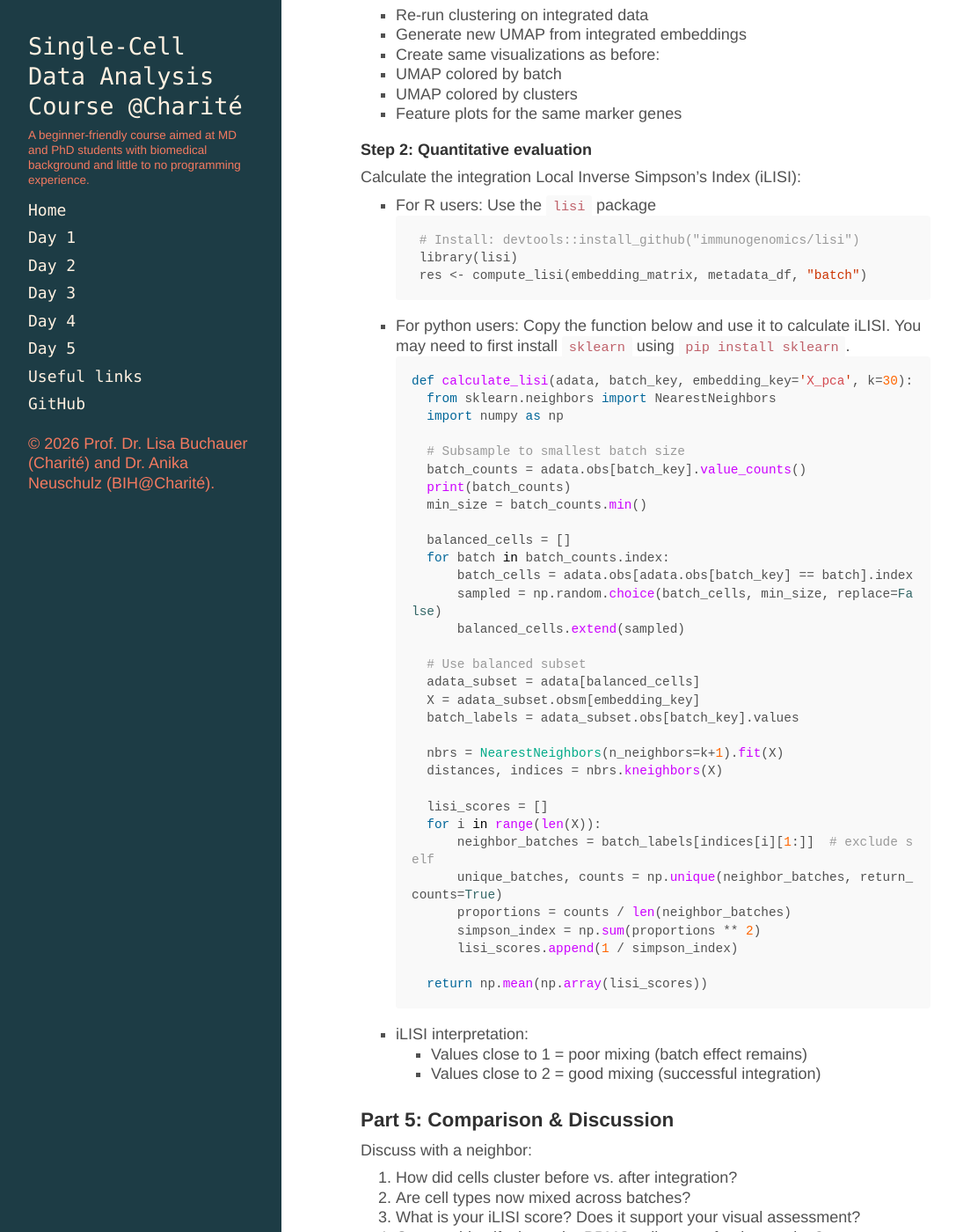
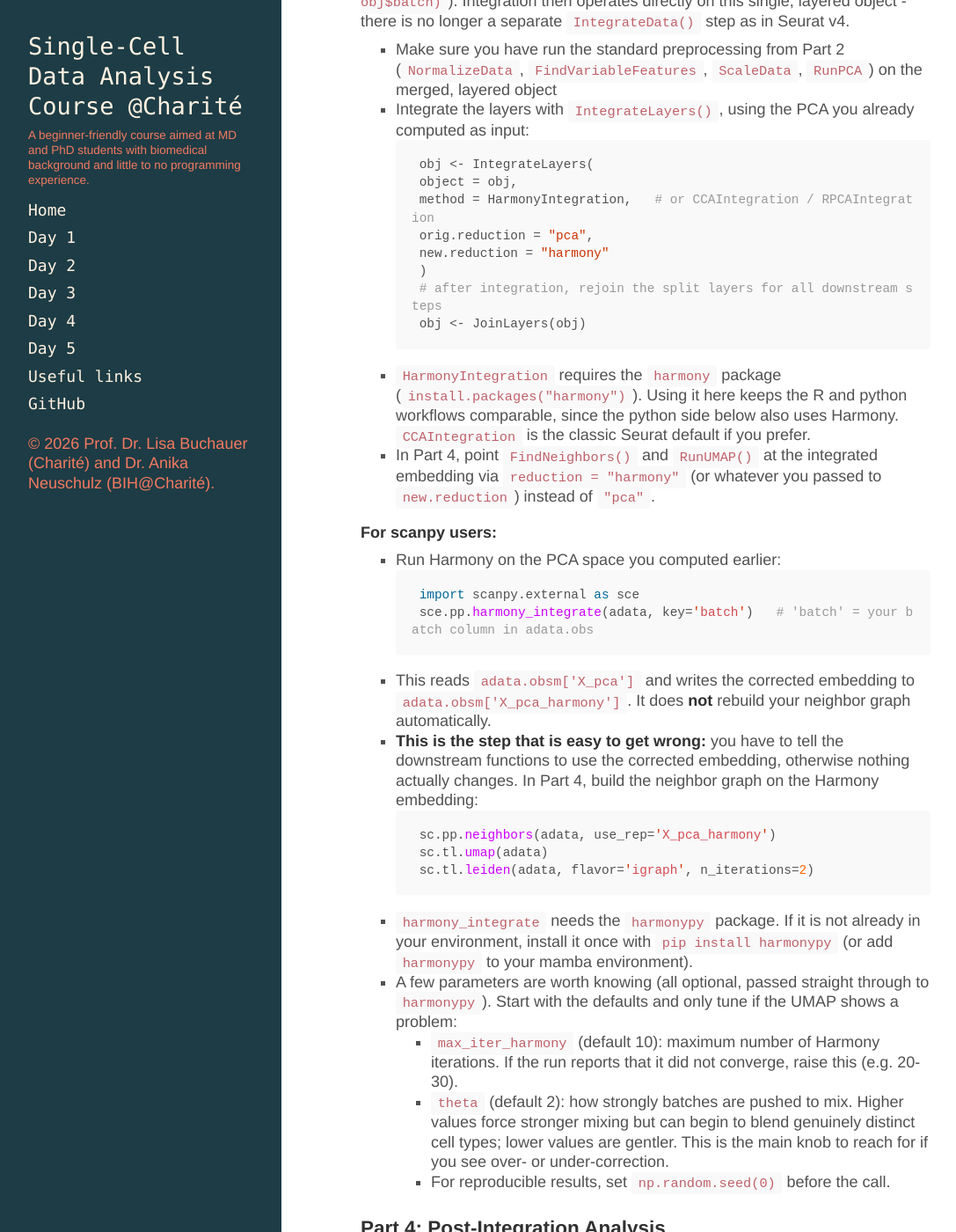
Before and after one commit to buchauer-lab/charite-sc-data-course, a Jekyll site: the page built from docs/integrationexercise.md, in a window 1280 px wide and 1400 px high, scrolled down 1285 px. Shown: the whole window at 88% size, without its empty margins (4-1091 px from the left). Built offline with Jekyll 4.4.1, drawn with Linux system fonts in a browser that asks for light colours; nearby versions of some CDN libraries; a style sheet for code colours, icons or effects is not loaded; our own code applies the rules of GitHub Pages for plain Markdown files; some of the changed text lies outside the part shown.

Commit message:
Modernize integration exercise for Seurat v5 and scanpy harmony
- Rewrite Seurat section from v4 IntegrateData() to v5
  IntegrateLayers() + JoinLayers()
- Remove the iLISI/kBET integration-metrics section (and the obsolete
  pip install sklearn instruction that lived inside it)
- Expand scanpy Harmony guidance: warn about use_rep='X_pca_harmony',
  explain max_iter_harmony/theta, add harmonypy dependency
- Add harmonypy to the mamba install line
- Note the gene-list mismatch between the two 10x reference versions
- Minor: typo fix and leiden flavor="igraph" consistency note

Co-Authored-By: Claude Opus 4.8 <noreply@anthropic.com>

````diff
--- a/docs/integrationexercise.md
+++ b/docs/integrationexercise.md
@@ -22,15 +22,16 @@ We will integrate two PBMC datasets from different 10x Chromium chemistry versio
 - Label each dataset with its chemistry version (add metadata column: "batch" or "chemistry")
 - Filter cells (min genes, max genes, % mitochondrial)
 - Merge/concatenate into a single object
+  - Note: the two datasets were produced with different Cell Ranger reference versions, so their gene lists do not match exactly. Keep only the genes common to both. In scanpy, `sc.concat([a, b], join='inner')` does this automatically; in Seurat, `merge()` keeps the union of genes, so subset to the shared genes (e.g. via `intersect()` of the two feature sets) before or after merging.
 
-#### Step 2: Standard preprocessings
+#### Step 2: Standard preprocessing
 - Normalize and log-transform
 - Find highly variable genes
 - Run PCA
 
 #### Step 3: Clustering and visualization
 - Compute nearest neighbors
-- Run Leiden/Louvain clustering
+- Run Leiden/Louvain clustering (scanpy users: use `sc.tl.leiden(adata, flavor="igraph", n_iterations=2)`, matching the Day 2 workflow)
 - Generate UMAP
 - Create visualizations:
  - UMAP colored by batch/chemistry version
@@ -40,80 +41,56 @@ We will integrate two PBMC datasets from different 10x Chromium chemistry versio
 
 ### Part 3: Batch Correction
 
-#### For Seurat users:
-- Use `IntegrateData()` with default parameters
-- Follow the standard Seurat integration workflow
+#### For Seurat users (Seurat v5):
+In Seurat v5, the two chemistry versions live as separate `counts` layers inside the RNA assay (this happens automatically when you `merge()` the two objects; you can also enforce it with `obj[["RNA"]] <- split(obj[["RNA"]], f = obj$batch)`). Integration then operates directly on this single, layered object - there is no longer a separate `IntegrateData()` step as in Seurat v4.
+- Make sure you have run the standard preprocessing from Part 2 (`NormalizeData`, `FindVariableFeatures`, `ScaleData`, `RunPCA`) on the merged, layered object
+- Integrate the layers with `IntegrateLayers()`, using the PCA you already computed as input:
+ ```r
+ obj <- IntegrateLayers(
+   object = obj,
+   method = HarmonyIntegration,   # or CCAIntegration / RPCAIntegration
+   orig.reduction = "pca",
+   new.reduction = "harmony"
+ )
+ # after integration, rejoin the split layers for all downstream steps
+ obj <- JoinLayers(obj)
+ ```
+- `HarmonyIntegration` requires the `harmony` package (`install.packages("harmony")`). Using it here keeps the R and python workflows comparable, since the python side below also uses Harmony. `CCAIntegration` is the classic Seurat default if you prefer.
+- In Part 4, point `FindNeighbors()` and `RunUMAP()` at the integrated embedding via `reduction = "harmony"` (or whatever you passed to `new.reduction`) instead of `"pca"`.
 
 #### For scanpy users:
-- Use `scanpy.external.pp.harmony_integrate()`
-- Run on the PCA space you computed earlier
+- Run Harmony on the PCA space you computed earlier:
+ ```python
+ import scanpy.external as sce
+ sce.pp.harmony_integrate(adata, key='batch')   # 'batch' = your batch column in adata.obs
+ ```
+- This reads `adata.obsm['X_pca']` and writes the corrected embedding to `adata.obsm['X_pca_harmony']`. It does **not** rebuild your neighbor graph automatically.
+- **This is the step that is easy to get wrong:** you have to tell the downstream functions to use the corrected embedding, otherwise nothing actually changes. In Part 4, build the neighbor graph on the Harmony embedding:
+ ```python
+ sc.pp.neighbors(adata, use_rep='X_pca_harmony')
+ sc.tl.umap(adata)
+ sc.tl.leiden(adata, flavor='igraph', n_iterations=2)
+ ```
+- `harmony_integrate` needs the `harmonypy` package. If it is not already in your environment, install it once with `pip install harmonypy` (or add `harmonypy` to your mamba environment).
+- A few parameters are worth knowing (all optional, passed straight through to `harmonypy`). Start with the defaults and only tune if the UMAP shows a problem:
+  - `max_iter_harmony` (default 10): maximum number of Harmony iterations. If the run reports that it did not converge, raise this (e.g. 20-30).
+  - `theta` (default 2): how strongly batches are pushed to mix. Higher values force stronger mixing but can begin to blend genuinely distinct cell types; lower values are gentler. This is the main knob to reach for if you see over- or under-correction.
+  - For reproducible results, set `np.random.seed(0)` before the call.
 
 ### Part 4: Post-Integration Analysis
-
-#### Step 1: Re-process integrated data
-- Re-run clustering on integrated data
-- Generate new UMAP from integrated embeddings
-- Create same visualizations as before:
+- Re-run clustering and UMAP on the integrated embedding (see the language-specific notes above for which reduction / representation to use)
+- Generate the same visualizations as in Part 2:
  - UMAP colored by batch
  - UMAP colored by clusters
  - Feature plots for the same marker genes
-
-#### Step 2: Quantitative evaluation
-Calculate the integration Local Inverse Simpson's Index (iLISI):
-- For R users: Use the `lisi` package
- ```r
- # Install: devtools::install_github("immunogenomics/lisi")
- library(lisi)
- res <- compute_lisi(embedding_matrix, metadata_df, "batch")
-```
-
-- For python users: Copy the function below and use it to calculate iLISI. You may need to first install `sklearn` using `pip install sklearn`.
-```python
-def calculate_lisi(adata, batch_key, embedding_key='X_pca', k=30):
-    from sklearn.neighbors import NearestNeighbors
-    import numpy as np
-
-    # Subsample to smallest batch size
-    batch_counts = adata.obs[batch_key].value_counts()
-    print(batch_counts)
-    min_size = batch_counts.min()
-
-    balanced_cells = []
-    for batch in batch_counts.index:
-        batch_cells = adata.obs[adata.obs[batch_key] == batch].index
-        sampled = np.random.choice(batch_cells, min_size, replace=False)
-        balanced_cells.extend(sampled)
-
-    # Use balanced subset
-    adata_subset = adata[balanced_cells]
-    X = adata_subset.obsm[embedding_key]
-    batch_labels = adata_subset.obs[batch_key].values
-
-    nbrs = NearestNeighbors(n_neighbors=k+1).fit(X)
-    distances, indices = nbrs.kneighbors(X)
-
-    lisi_scores = []
-    for i in range(len(X)):
-        neighbor_batches = batch_labels[indices[i][1:]]  # exclude self
-        unique_batches, counts = np.unique(neighbor_batches, return_counts=True)
-        proportions = counts / len(neighbor_batches)
-        simpson_index = np.sum(proportions ** 2)
-        lisi_scores.append(1 / simpson_index)
-
-    return np.mean(np.array(lisi_scores))
-```
-- iLISI interpretation:
-  - Values close to 1 = poor mixing (batch effect remains)
-  - Values close to 2 = good mixing (successful integration)
 
 ### Part 5: Comparison & Discussion
 Discuss with a neighbor:
 1. How did cells cluster before vs. after integration?
 2. Are cell types now mixed across batches?
-3. What is your iLISI score? Does it support your visual assessment?
+3. Judging from the UMAPs, was the integration successful? Are there populations that stayed separated by batch, or any that now look over-mixed?
 4. Can you identify the major PBMC cell types after integration?
 
 ### Bonus Challenges
-- Try different integration parameters (e.g., different numbers of integration features)
-- Compare with another integration method if time permits
-- Calculate additional metrics like the k-nearest neighbor Batch Effect Test (kBET)
+- Try a different integration method or setting and compare (e.g. Harmony vs. CCA in Seurat, or a different `theta` in scanpy)
+- Check how well a rarer population (e.g. NK cells, `NKG7`) is preserved rather than washed out by the correction
````
Also changed, not shown: docs/installpython.md (+1 -1 lines).
